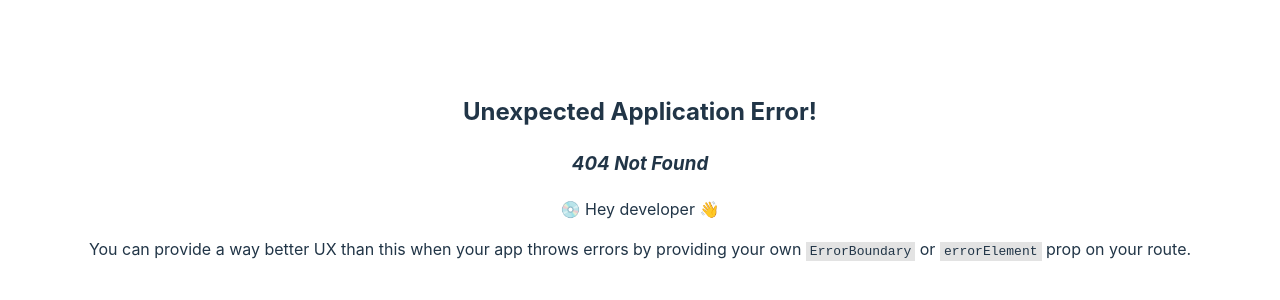
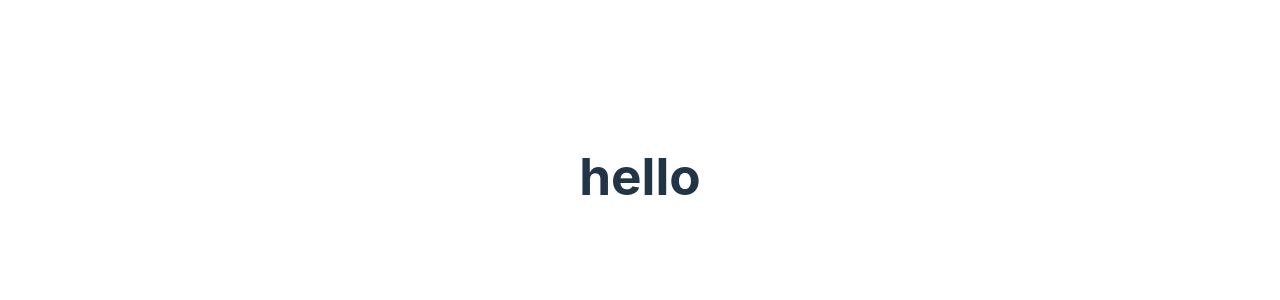
Before and after one commit to Picorims/app5-broccolii, a React (Vite) app in the folder src-front/: page /login in a window 1280 px wide. Before the commit this address had no page. Shown: the part 224-524 px from the top of the page. Built offline with nearby package versions, Linux system fonts and the light colour scheme.

Commit message:
✨ feat(front): create login page

```diff
--- /dev/null
+++ b/src-front/src/pages/Login/LoginPage.tsx
@@ -0,0 +1,5 @@
+export default function LoginPage() {
+    return (
+        <h1>hello</h1>
+    );
+};
--- a/src-front/src/router.tsx
+++ b/src-front/src/router.tsx
@@ -10,6 +10,7 @@
 import { createBrowserRouter } from "react-router-dom";
 import App from "./App";
 import FightRoom from "./pages/FightRoom/FightRoom";
+import LoginPage from "./pages/Login/LoginPage";
 
 export const router = createBrowserRouter([
   {
@@ -24,4 +25,8 @@ export const router = createBrowserRouter([
     path: "/fight",
     element: <FightRoom />,
   },
+  {
+    path: "/login",
+    element: <LoginPage />,
+  }
 ]);
```
Also changed, not shown: src-front/src/pages/Login/LoginPage.css (added).
